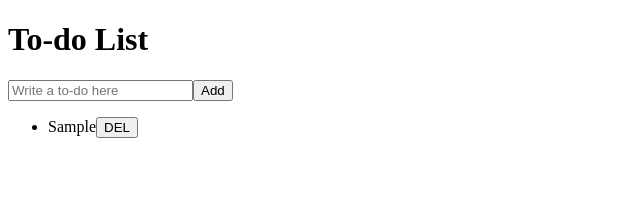
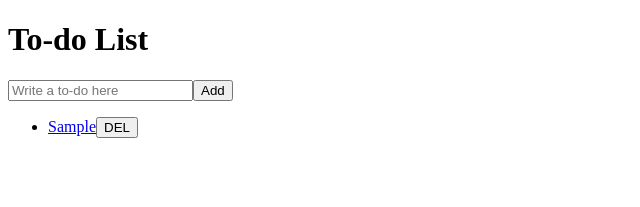
Before and after one commit to dev-song/vanilla-redux, a React (Create React App) app: page /#/ in a window 1280 px wide. Both pictures are taken after typing "Sample" into the empty fields and a click on the button "Add". Shown: the top 207 px of the page, without its empty margins (0-640 px from the left). Built offline with nearby package versions, Linux system fonts and the light colour scheme.

Commit message:
Add react-router link to details page

```diff
--- a/src/components/Todo.js
+++ b/src/components/Todo.js
@@ -1,13 +1,16 @@
 import React from 'react';
+import { Link } from 'react-router-dom';
 import { connect } from 'react-redux';
 
 import { actionCreators } from '../store';
 
-function Todo({ text, onBtnClick }) {
+function Todo({ text, id, onBtnClick }) {
   return (
     <li>
-      {text}
-      <button onClick={onBtnClick}>DEL</button>
+      <Link to={`/${id}`}>
+        {text}
+        <button onClick={onBtnClick}>DEL</button>
+      </Link>
     </li>
   )
 }
```
